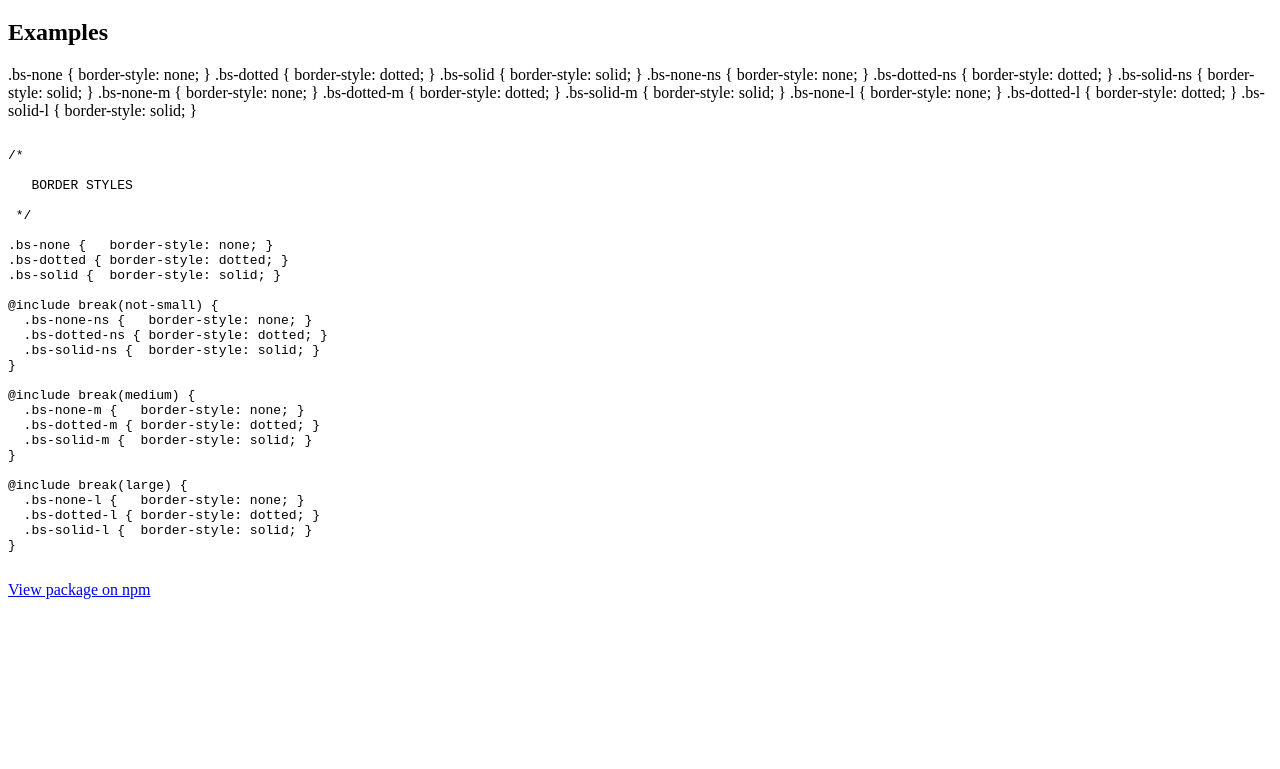
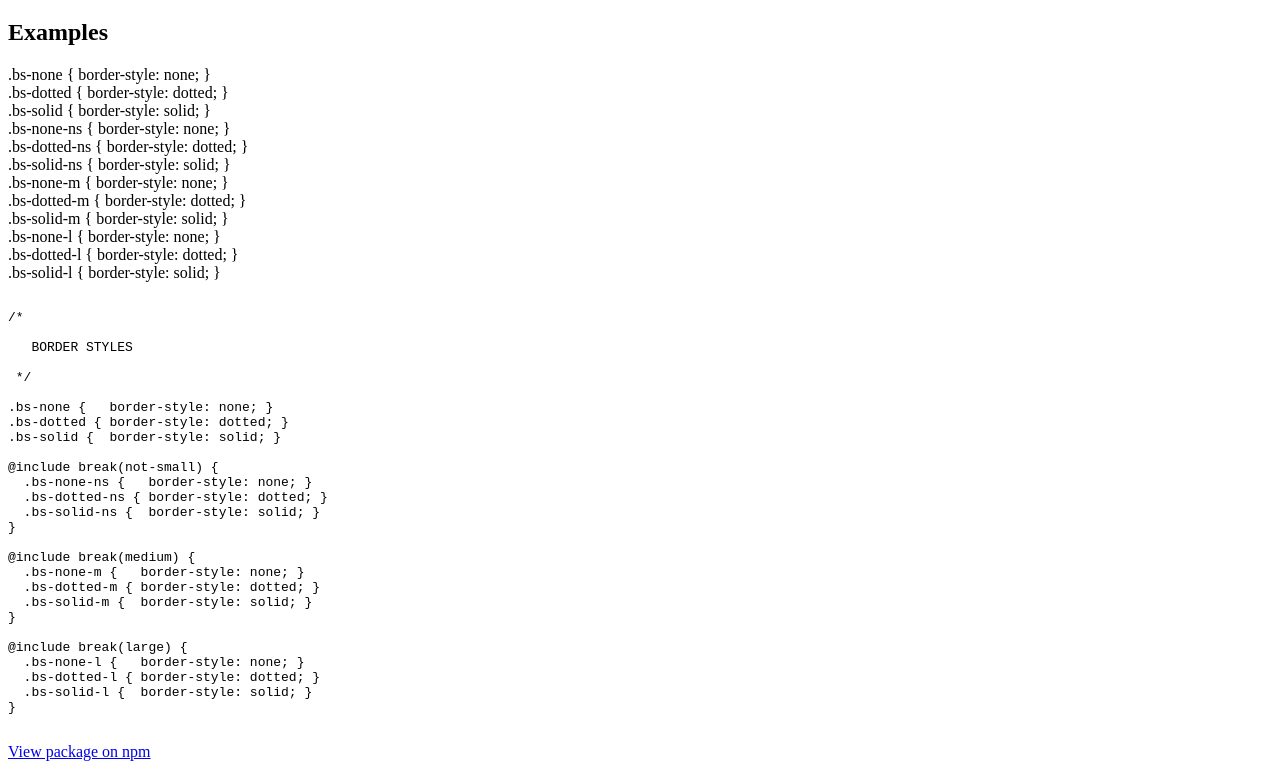
Before and after one commit to tachyons-css/tachyons-border-style, a website: page index.html in a window 1280 px wide. Shown: the part 61-830 px from the top of the page. Before the commit the page ends 800 px from the top, so only its background shows below. Drawn offline with Linux system fonts and the light colour scheme.

Commit message:
Breaking out lines of classes and attaching them to elements

```diff
--- a/index.html
+++ b/index.html
@@ -14,18 +14,18 @@
     <h1>tachyons border style</h1>
     <h2>Examples</h2>
 
-.bs-none {   border-style: none; }
-.bs-dotted { border-style: dotted; }
-.bs-solid {  border-style: solid; }
-  .bs-none-ns {   border-style: none; }
-  .bs-dotted-ns { border-style: dotted; }
-  .bs-solid-ns {  border-style: solid; }
-  .bs-none-m {   border-style: none; }
-  .bs-dotted-m { border-style: dotted; }
-  .bs-solid-m {  border-style: solid; }
-  .bs-none-l {   border-style: none; }
-  .bs-dotted-l { border-style: dotted; }
-  .bs-solid-l {  border-style: solid; }
+    <div class="bs-none">.bs-none {   border-style: none; }</div>
+    <div class="bs-dotted">.bs-dotted { border-style: dotted; }</div>
+    <div class="bs-solid">.bs-solid {  border-style: solid; }</div>
+    <div class="bs-none-ns">.bs-none-ns {   border-style: none; }</div>
+    <div class="bs-dotted-ns">.bs-dotted-ns { border-style: dotted; }</div>
+    <div class="bs-solid-ns">.bs-solid-ns {  border-style: solid; }</div>
+    <div class="bs-none-m">.bs-none-m {   border-style: none; }</div>
+    <div class="bs-dotted-m">.bs-dotted-m { border-style: dotted; }</div>
+    <div class="bs-solid-m">.bs-solid-m {  border-style: solid; }</div>
+    <div class="bs-none-l">.bs-none-l {   border-style: none; }</div>
+    <div class="bs-dotted-l">.bs-dotted-l { border-style: dotted; }</div>
+    <div class="bs-solid-l">.bs-solid-l {  border-style: solid; }</div>
     <pre>
 <code>
 /*
```
